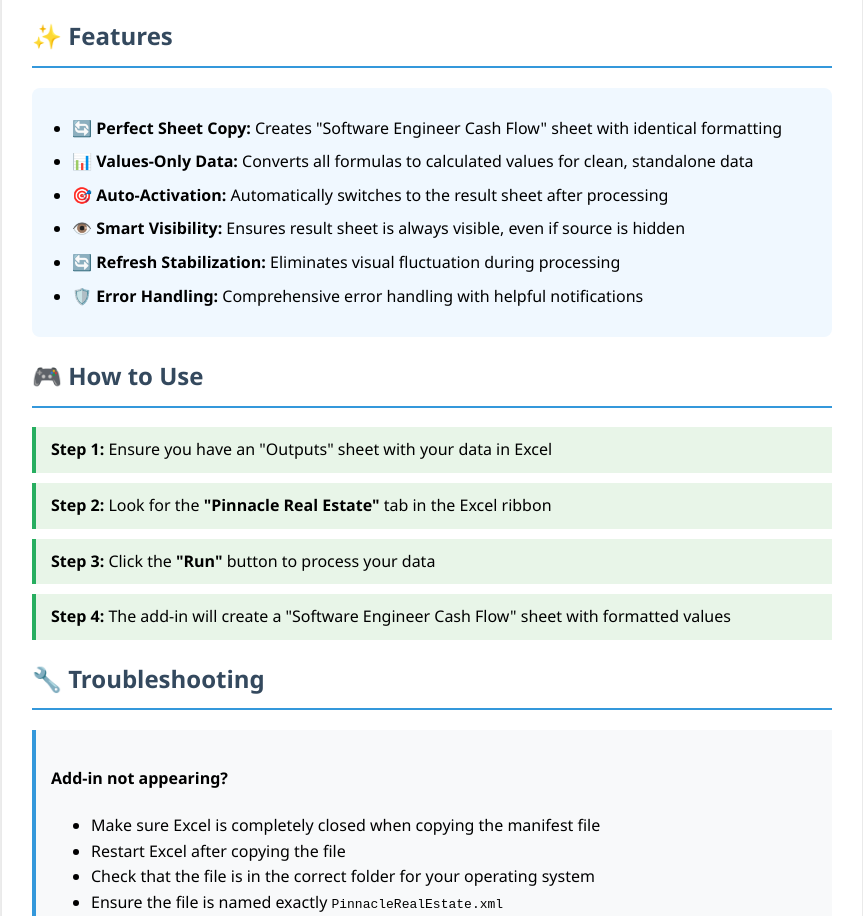
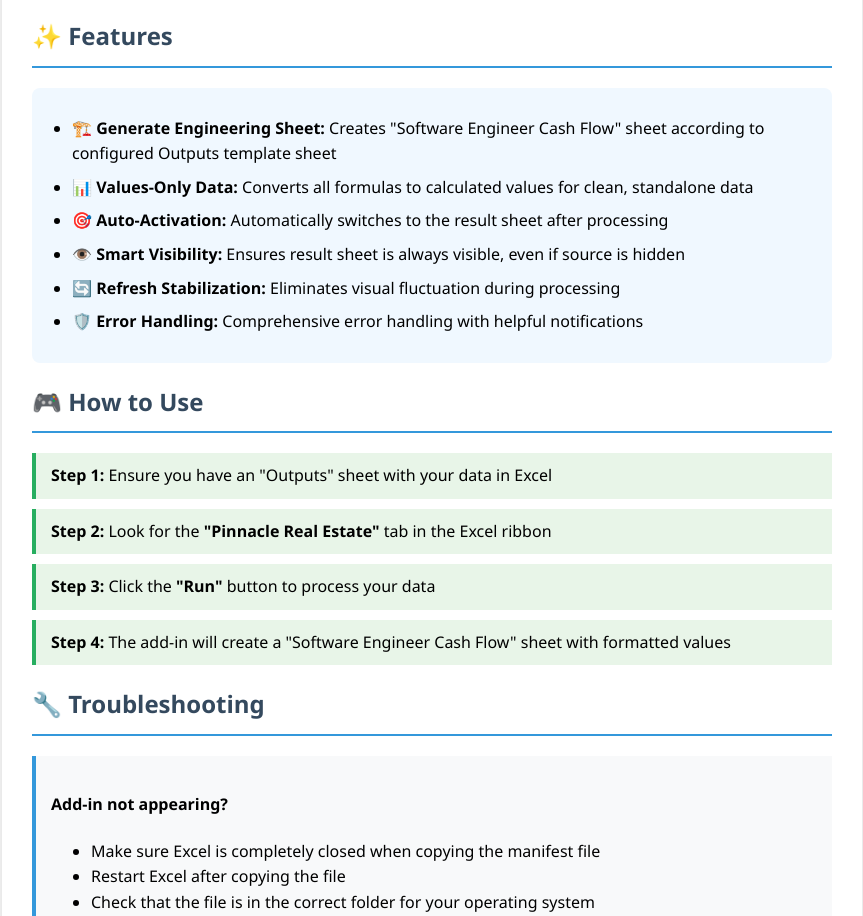
Before and after one commit to solanki0494/pinnacle-excel-addin, a website built with webpack: page index.html in a window 1280 px wide. Shown: the part 1635-2551 px from the top of the page, without its empty margins (208-1071 px from the left). Built offline with nearby package versions, Linux system fonts and the light colour scheme.

Commit message:
Update features description: Generate engineering sheet according to configured Outputs template sheet

```diff
--- a/index.html
+++ b/index.html
@@ -167,7 +167,7 @@
         <h2>✨ Features</h2>
         <div class="feature-list">
             <ul>
-                <li>🔄 <strong>Perfect Sheet Copy:</strong> Creates "Software Engineer Cash Flow" sheet with identical formatting</li>
+                <li>🏗️ <strong>Generate Engineering Sheet:</strong> Creates "Software Engineer Cash Flow" sheet according to configured Outputs template sheet</li>
                 <li>📊 <strong>Values-Only Data:</strong> Converts all formulas to calculated values for clean, standalone data</li>
                 <li>🎯 <strong>Auto-Activation:</strong> Automatically switches to the result sheet after processing</li>
                 <li>👁️ <strong>Smart Visibility:</strong> Ensures result sheet is always visible, even if source is hidden</li>
```
